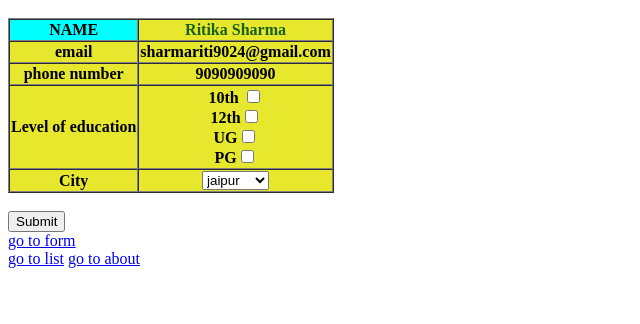
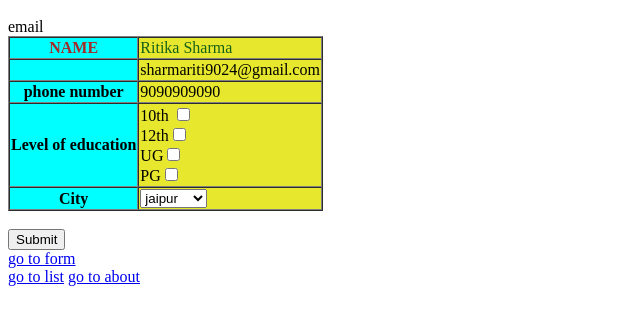
Before and after one commit to raopushpendra/learn-html, a plain HTML site: page table.html in a window 1280 px wide. Shown: the part 48-372 px from the top of the page, without its empty margins (0-640 px from the left). Drawn offline with Linux system fonts and the light colour scheme.

Commit message:
color change

```diff
--- a/table.html
+++ b/table.html
@@ -5,38 +5,41 @@
     </head>
     <body>
         <style>
-            .name{
+           th {
                 color:"red";
             background-color: aqua;}
             #ab{
                 color: rgb(24, 97, 24);
             }
+            .name{
+                color: brown;
+            }
 
         </style>
         <h1> DETAILS</h1>
         <table border="block" cellspacing="0"> <tr>
-            <th class="name">NAME</th>
-            <th id="ab">Ritika Sharma</th>  </label>
+            <th class="name" >NAME</th>
+            <td id="ab">Ritika Sharma</td>  </label>
         </tr>
-       <tr> <th>
+       <tr> <th></th>
         email
        </th>
-    <th> sharmariti9024@gmail.com</th></tr>
+    <td> sharmariti9024@gmail.com</td></tr>
    <tr><th> phone number</th>
-<th> 9090909090</th>
+<td> 9090909090</td>
 </tr>
 <tr> <th>Level of education</th>
-<th>10th <input type="checkbox"><br>
+<td>10th <input type="checkbox"><br>
 12th<input type="checkbox"><br>
 UG<input type="checkbox"><br>
-PG<input type="checkbox"></th></tr>
+PG<input type="checkbox"></td></tr>
 <tr><th> City </th>
-<Th> <select >
+<Td> <select >
     <option>jaipur</option>
     <option>udaipur</option>
     <option>jodhpur</option>
     <option>Ajmer</option>
-</select></Th></tr>
+</select></Td></tr>
 
         </table><br>
         <input type="submit"><br>
```
